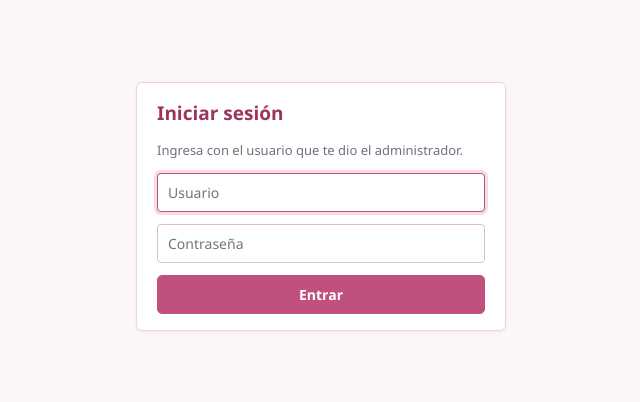
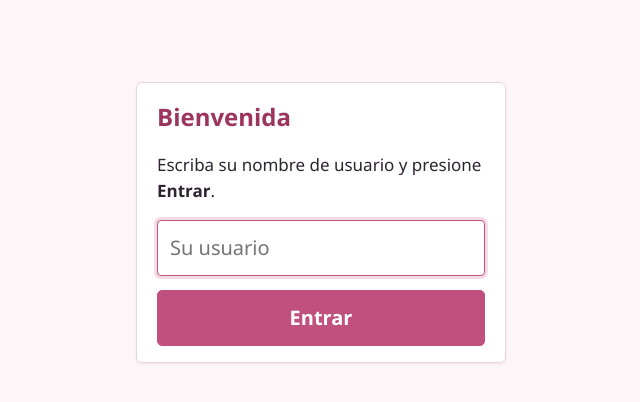
Before and after one commit to StannDubon/estandares, a Flask app: page /login in a window 1280 px wide. Shown: the part 47-449 px from the top of the page, without its empty margins (319-959 px from the left). Run offline with Flask 3, Linux system fonts and the light colour scheme; some libraries are stand-ins or nearby versions.

Commit message:
cambio de login

```diff
--- a/app.py
+++ b/app.py
@@ -109,10 +109,15 @@ with app.app_context(): setup()
 @app.route('/login', methods=['GET', 'POST'])
 def login():
     if request.method == 'POST':
-        u = User.query.filter_by(username=request.form['username'].strip()).first()
-        if u and u.active and check_password_hash(u.password_hash, request.form['password']):
-            login_user(u); return redirect(url_for('home'))
-        flash('Usuario o contraseña incorrectos')
+        name = request.form.get('username', '').strip().lower()
+        u = User.query.filter(db.func.lower(User.username) == name).first()
+        if not (u and u.active): flash('No encontramos ese usuario. Revise que esté bien escrito.')
+        elif not u.is_admin: login_user(u, remember=True); return redirect(url_for('home'))  # usuarios normales: solo nombre de usuario
+        else:  # el administrador sí usa contraseña
+            pw = request.form.get('password')
+            if pw is None: return render_template('login.html', need_pw=u.username)
+            if check_password_hash(u.password_hash, pw): login_user(u, remember=True); return redirect(url_for('home'))
+            flash('Contraseña incorrecta'); return render_template('login.html', need_pw=u.username)
     return render_template('login.html')
 
 @app.route('/logout', methods=['POST'])
@@ -178,7 +183,9 @@ def admin_user():
     u.active = bool(request.form.get('active')) if i else True
     u.is_admin = bool(request.form.get('is_admin'))
     if request.form.get('password'): u.password_hash = generate_password_hash(request.form['password'])
-    elif not i: flash('Falta contraseña'); return redirect(url_for('admin'))
+    elif not i:
+        if u.is_admin: flash('Un administrador necesita contraseña'); return redirect(url_for('admin'))
+        u.password_hash = generate_password_hash(secrets.token_hex(8))  # los usuarios normales no usan contraseña
     db.session.add(u)
     try: db.session.commit(); flash('Usuario guardado')
     except IntegrityError: db.session.rollback(); flash('Ese usuario ya existe')
--- a/templates/admin.html
+++ b/templates/admin.html
@@ -7,12 +7,12 @@
 <td><input name=name value="{{r.name}}" required></td><td><input type=checkbox name=active {{'checked' if r.active}}></td><td><button>Guardar</button></td></form>
 <td><a href="{{url_for('region',rid=r.id)}}">Ver/editar</a></td></tr>{% endfor %}
 <tr><form method=post action="{{url_for('admin_region')}}"><input type=hidden name=_t value="{{T}}"><td><input name=name placeholder="Nueva región" required></td><td></td><td><button>Agregar</button></td></form><td></td></tr></table></div></div>
-<div class=card><h2>Usuarios</h2><p class=muted>Contraseña vacía = no cambiarla.</p><div class=sc><table><tr><th>Nombre completo</th><th>Usuario</th><th>Contraseña</th><th>Región</th><th>Admin</th><th>Activo</th><th></th></tr>
+<div class=card><h2>Usuarios</h2><p class=muted>Los usuarios normales entran solo con su nombre de usuario (sin contraseña). La contraseña es solo para administradores; vacía = no cambiarla.</p><div class=sc><table><tr><th>Nombre completo</th><th>Usuario</th><th>Contraseña (solo admin)</th><th>Región</th><th>Admin</th><th>Activo</th><th></th></tr>
 {% for u in users %}<tr><form method=post action="{{url_for('admin_user')}}"><input type=hidden name=_t value="{{T}}"><input type=hidden name=id value="{{u.id}}">
 <td><input name=full_name value="{{u.full_name}}" required></td><td><input name=username value="{{u.username}}" required></td><td><input name=password type=password></td>
 <td><select name=region_id><option value="">—</option>{% for r in regions %}<option value="{{r.id}}" {{'selected' if u.region_id==r.id}}>{{r.name}}</option>{% endfor %}</select></td>
 <td><input type=checkbox name=is_admin {{'checked' if u.is_admin}}></td><td><input type=checkbox name=active {{'checked' if u.active}}></td><td><button>Guardar</button></td></form></tr>{% endfor %}
 <tr><form method=post action="{{url_for('admin_user')}}"><input type=hidden name=_t value="{{T}}"><td><input name=full_name placeholder="Nombre completo" required></td><td><input name=username placeholder=Usuario required></td>
-<td><input name=password type=password placeholder=Contraseña required></td><td><select name=region_id><option value="">—</option>{% for r in regions %}<option value="{{r.id}}">{{r.name}}</option>{% endfor %}</select></td>
+<td><input name=password type=password placeholder="Solo administrador"></td><td><select name=region_id><option value="">—</option>{% for r in regions %}<option value="{{r.id}}">{{r.name}}</option>{% endfor %}</select></td>
 <td><input type=checkbox name=is_admin></td><td></td><td><button>Crear</button></td></form></tr></table></div>
 <h2>Informe</h2><form method=get action="{{url_for('export')}}">Año <input type=number name=year value="2026" style="width:80px"> <button class=b>Descargar Excel consolidado</button></form></div>{% endblock %}
--- a/templates/base.html
+++ b/templates/base.html
@@ -22,7 +22,7 @@ th.m{position:sticky;left:0;text-align:left;background:#f9e5ee;z-index:1;min-wid
 tr.cur td,tr.cur th.m{background:#fff6dc!important}tr.ro td{color:#6b7280}
 .bar{display:flex;justify-content:space-between;align-items:center;flex-wrap:wrap;gap:10px;margin-bottom:14px}
 .tag{background:#fff6dc;border:1px solid #ecd48a;border-radius:4px;padding:3px 10px;font-weight:600;color:#7a5b00}
-.lg{max-width:370px;margin:60px auto}.lg input{width:100%;margin-bottom:12px;padding:8px 10px}.lg button{width:100%}
+.lg{max-width:370px;margin:60px auto}.lg input{width:100%;margin-bottom:14px;padding:12px;font-size:20px}.lg p{font-size:17px}.lg button{width:100%;font-size:20px;padding:12px}
 .muted{color:#6b7280;font-size:13px}
 </style>
 <nav><b>Estándares de Enfermería</b>{% if current_user.is_authenticated %}{% if current_user.is_admin %}<a href="{{url_for('admin')}}">Administración</a><a href="{{url_for('audit')}}">Historial</a>{% endif %}
--- a/templates/login.html
+++ b/templates/login.html
@@ -1,3 +1,5 @@
-{% extends 'base.html' %}{% block c %}<div class="card lg"><h2>Iniciar sesión</h2><p class=muted>Ingresa con el usuario que te dio el administrador.</p>
-<form method=post><input type=hidden name=_t value="{{T}}"><input name=username placeholder=Usuario required autofocus>
-<input name=password type=password placeholder=Contraseña required><button class=b>Entrar</button></form></div>{% endblock %}
+{% extends 'base.html' %}{% block c %}<div class="card lg"><h2 style="font-size:24px">Bienvenida</h2>
+{% if need_pw %}<p>Hola, <b>{{need_pw}}</b>. Escriba su contraseña de administrador.</p>
+<form method=post><input type=hidden name=_t value="{{T}}"><input type=hidden name=username value="{{need_pw}}"><input name=password type=password placeholder=Contraseña required autofocus><button class=b>Entrar</button></form>
+{% else %}<p>Escriba su nombre de usuario y presione <b>Entrar</b>.</p>
+<form method=post><input type=hidden name=_t value="{{T}}"><input name=username placeholder="Su usuario" required autofocus autocapitalize=none autocomplete=username><button class=b>Entrar</button></form>{% endif %}</div>{% endblock %}
```
